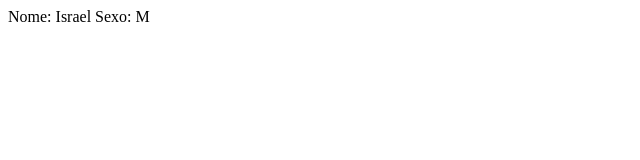
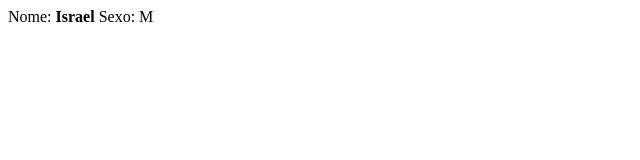
Before and after one commit to icaroisrael/repositorio, a plain HTML site: page index.html in a window 1280 px wide. Shown: the full height of the page, 0-640 px from the left. Drawn offline with nearby package versions, Linux system fonts and the light colour scheme.

Commit message:
0002snapshop

```diff
--- a/index.html
+++ b/index.html
@@ -9,7 +9,7 @@
 </head>
 <body>
         <div id="app">
-                Nome: {{nome}}
+                Nome: <b>{{nome}}</b>
                 Sexo: {{sexo}}
               </div>
 
```
